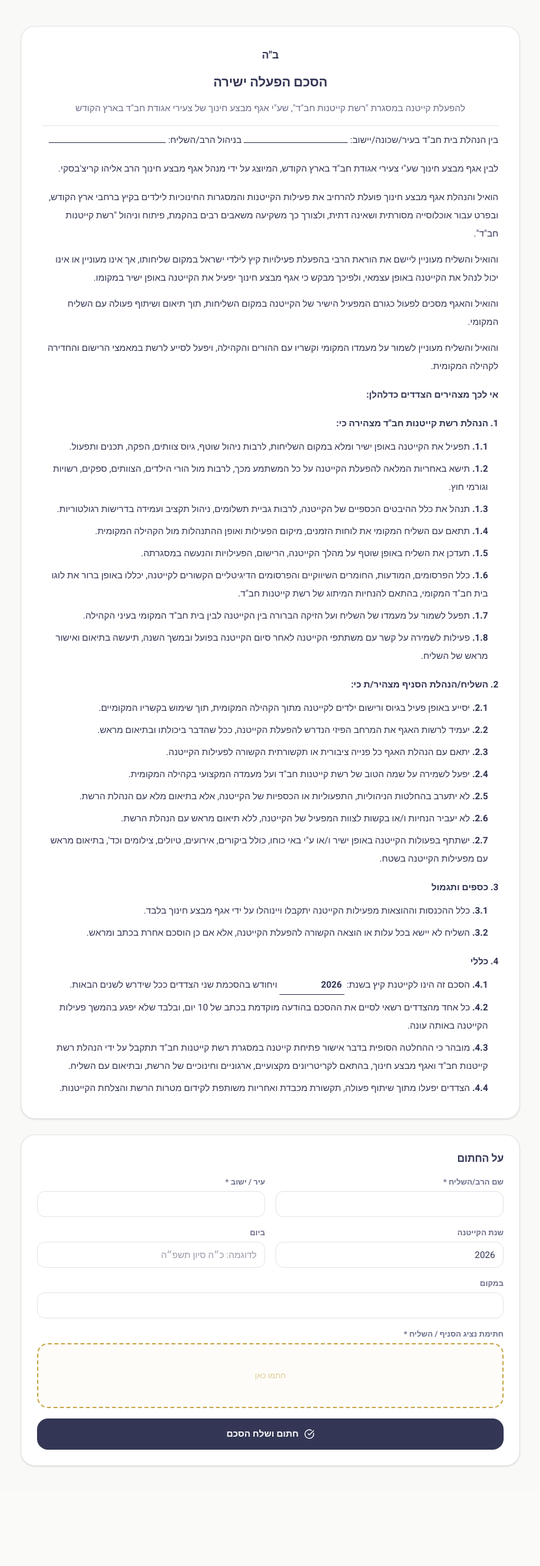
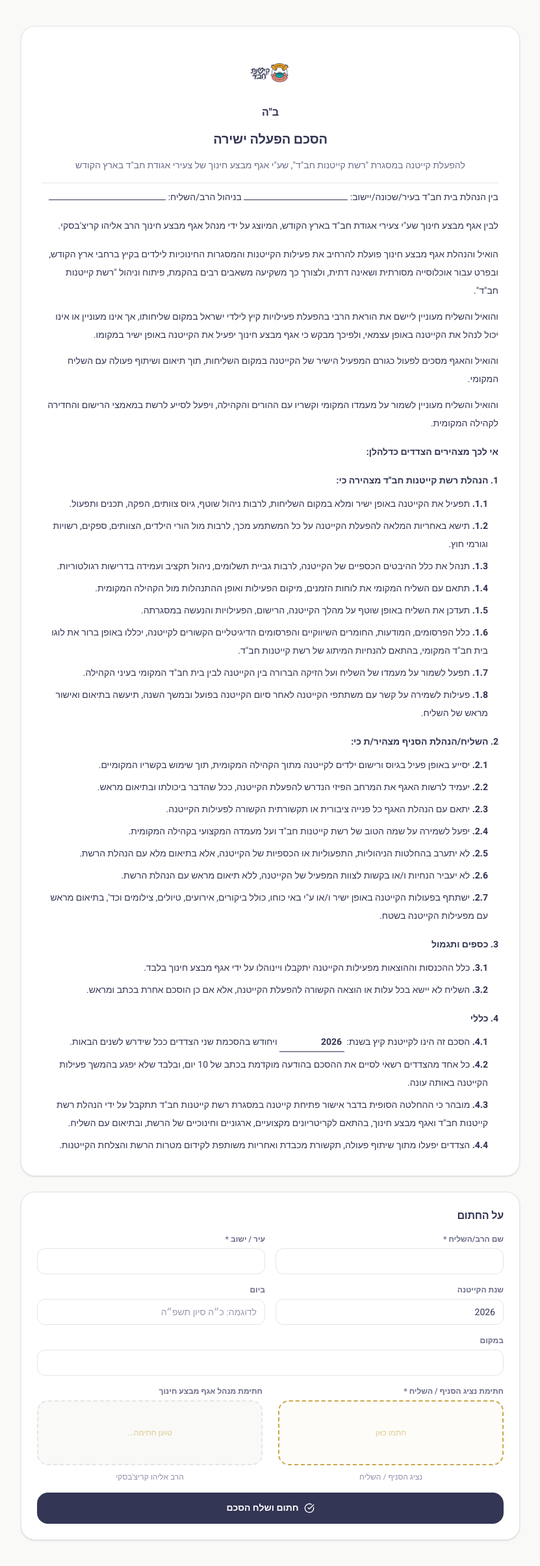
Before and after one commit to sarahager1-png/kaitanot-chabad, a Next.js app: page /agreements/direct-operation in a window 1280 px wide. Shown: the whole page at 65% size, without its empty margins (224-1055 px from the left). Before the commit the page ends 2296 px from the top, so only its background shows below. Built offline with nearby package versions, Linux system fonts and the light colour scheme; no server answers; a web font is replaced by a local one.

Commit message:
feat: add kaitanot logo + rabbi signature to agreement pages

```diff
--- a/app/agreements/camp-contract/page.tsx
+++ b/app/agreements/camp-contract/page.tsx
@@ -1,6 +1,6 @@
 'use client'
 
-import { useRef, useState } from 'react'
+import { useRef, useState, useEffect } from 'react'
 import { SignatureCanvas, SignatureCanvasRef } from '@/components/agreements/signature-canvas'
 import { CheckCircle, Loader2 } from 'lucide-react'
 
@@ -10,6 +10,14 @@ export default function CampContractPage() {
   const [submitting, setSubmitting] = useState(false)
   const [done, setDone] = useState(false)
   const [error, setError] = useState<string | null>(null)
+  const [rabbiSig, setRabbiSig] = useState<string | null>(null)
+
+  useEffect(() => {
+    fetch('/api/settings?key=rabbi_signature_data')
+      .then(r => r.json())
+      .then(d => { if (d.value) setRabbiSig(d.value) })
+      .catch(() => {})
+  }, [])
 
   async function handleSubmit(e: React.FormEvent) {
     e.preventDefault()
@@ -54,6 +62,12 @@ export default function CampContractPage() {
         {/* Agreement document */}
         <div className="bg-white rounded-2xl border border-[#E5E5E8] shadow-sm mb-6 overflow-hidden print:shadow-none print:border-none print:rounded-none">
           <div className="p-8 text-sm text-[#333654] leading-7 space-y-4">
+
+            {/* Logo */}
+            <div className="flex justify-center mb-2">
+              {/* eslint-disable-next-line @next/next/no-img-element */}
+              <img src="/logo-kaitanot.jpg" alt="רשת קייטנות חב&quot;ד" className="h-20 object-contain" />
+            </div>
 
             <p className="text-center font-bold text-base">ב&quot;ה</p>
             <h1 className="text-center text-xl font-black text-[#333654]">הסכם התקשרות</h1>
@@ -164,9 +178,24 @@ export default function CampContractPage() {
             </div>
           </div>
 
-          <div className="flex flex-col gap-1.5">
-            <label className="text-xs font-bold text-[#6B6D8A]">חתימת נציג הסניף / השליח *</label>
-            <SignatureCanvas ref={sigRef} />
+          {/* Signatures row */}
+          <div className="grid grid-cols-2 gap-6">
+            <div className="flex flex-col gap-1.5">
+              <label className="text-xs font-bold text-[#6B6D8A]">חתימת נציג הסניף / השליח *</label>
+              <SignatureCanvas ref={sigRef} />
+              <p className="text-xs text-center text-[#9091A8] mt-1">{form.emissary || 'נציג הסניף / השליח'}</p>
+            </div>
+            <div className="flex flex-col gap-1.5">
+              <p className="text-xs font-bold text-[#6B6D8A]">חתימת מנהל אגף מבצע חינוך</p>
+              <div className="rounded-xl border-2 border-dashed border-[#E5E5E8] bg-[#F9F9F7] flex items-center justify-center overflow-hidden" style={{ height: 100 }}>
+                {rabbiSig
+                  ? /* eslint-disable-next-line @next/next/no-img-element */
+                    <img src={rabbiSig} alt="חתימת הרב" className="w-full h-full object-contain p-2" />
+                  : <span className="text-xs text-[#C9A84C]/60">טוען חתימה...</span>
+                }
+              </div>
+              <p className="text-xs text-center text-[#9091A8] mt-1">הרב אליהו קריצ&apos;בסקי</p>
+            </div>
           </div>
 
           {error && <p className="text-sm text-[#C8251D] bg-[#FDE8E7] rounded-lg px-3 py-2">{error}</p>}
--- a/app/agreements/direct-operation/page.tsx
+++ b/app/agreements/direct-operation/page.tsx
@@ -1,6 +1,6 @@
 'use client'
 
-import { useRef, useState } from 'react'
+import { useRef, useState, useEffect } from 'react'
 import { SignatureCanvas, SignatureCanvasRef } from '@/components/agreements/signature-canvas'
 import { CheckCircle, Loader2 } from 'lucide-react'
 
@@ -10,6 +10,14 @@ export default function DirectOperationPage() {
   const [submitting, setSubmitting] = useState(false)
   const [done, setDone] = useState(false)
   const [error, setError] = useState<string | null>(null)
+  const [rabbiSig, setRabbiSig] = useState<string | null>(null)
+
+  useEffect(() => {
+    fetch('/api/settings?key=rabbi_signature_data')
+      .then(r => r.json())
+      .then(d => { if (d.value) setRabbiSig(d.value) })
+      .catch(() => {})
+  }, [])
 
   async function handleSubmit(e: React.FormEvent) {
     e.preventDefault()
@@ -54,6 +62,12 @@ export default function DirectOperationPage() {
         {/* Agreement document */}
         <div className="bg-white rounded-2xl border border-[#E5E5E8] shadow-sm mb-6 overflow-hidden print:shadow-none print:border-none print:rounded-none">
           <div className="p-8 text-sm text-[#333654] leading-7 space-y-4">
+
+            {/* Logo */}
+            <div className="flex justify-center mb-2">
+              {/* eslint-disable-next-line @next/next/no-img-element */}
+              <img src="/logo-kaitanot.jpg" alt="רשת קייטנות חב&quot;ד" className="h-20 object-contain" />
+            </div>
 
             <p className="text-center font-bold text-base">ב&quot;ה</p>
             <h1 className="text-center text-xl font-black text-[#333654]">הסכם הפעלה ישירה</h1>
@@ -174,9 +188,24 @@ export default function DirectOperationPage() {
             </div>
           </div>
 
-          <div className="flex flex-col gap-1.5">
-            <label className="text-xs font-bold text-[#6B6D8A]">חתימת נציג הסניף / השליח *</label>
-            <SignatureCanvas ref={sigRef} />
+          {/* Signatures row */}
+          <div className="grid grid-cols-2 gap-6">
+            <div className="flex flex-col gap-1.5">
+              <label className="text-xs font-bold text-[#6B6D8A]">חתימת נציג הסניף / השליח *</label>
+              <SignatureCanvas ref={sigRef} />
+              <p className="text-xs text-center text-[#9091A8] mt-1">{form.emissary || 'נציג הסניף / השליח'}</p>
+            </div>
+            <div className="flex flex-col gap-1.5">
+              <p className="text-xs font-bold text-[#6B6D8A]">חתימת מנהל אגף מבצע חינוך</p>
+              <div className="rounded-xl border-2 border-dashed border-[#E5E5E8] bg-[#F9F9F7] flex items-center justify-center overflow-hidden h-[100px]">
+                {rabbiSig
+                  ? /* eslint-disable-next-line @next/next/no-img-element */
+                    <img src={rabbiSig} alt="חתימת הרב" className="w-full h-full object-contain p-2" />
+                  : <span className="text-xs text-[#C9A84C]/60">טוען חתימה...</span>
+                }
+              </div>
+              <p className="text-xs text-center text-[#9091A8] mt-1">הרב אליהו קריצ&apos;בסקי</p>
+            </div>
           </div>
 
           {error && <p className="text-sm text-[#C8251D] bg-[#FDE8E7] rounded-lg px-3 py-2">{error}</p>}
```
